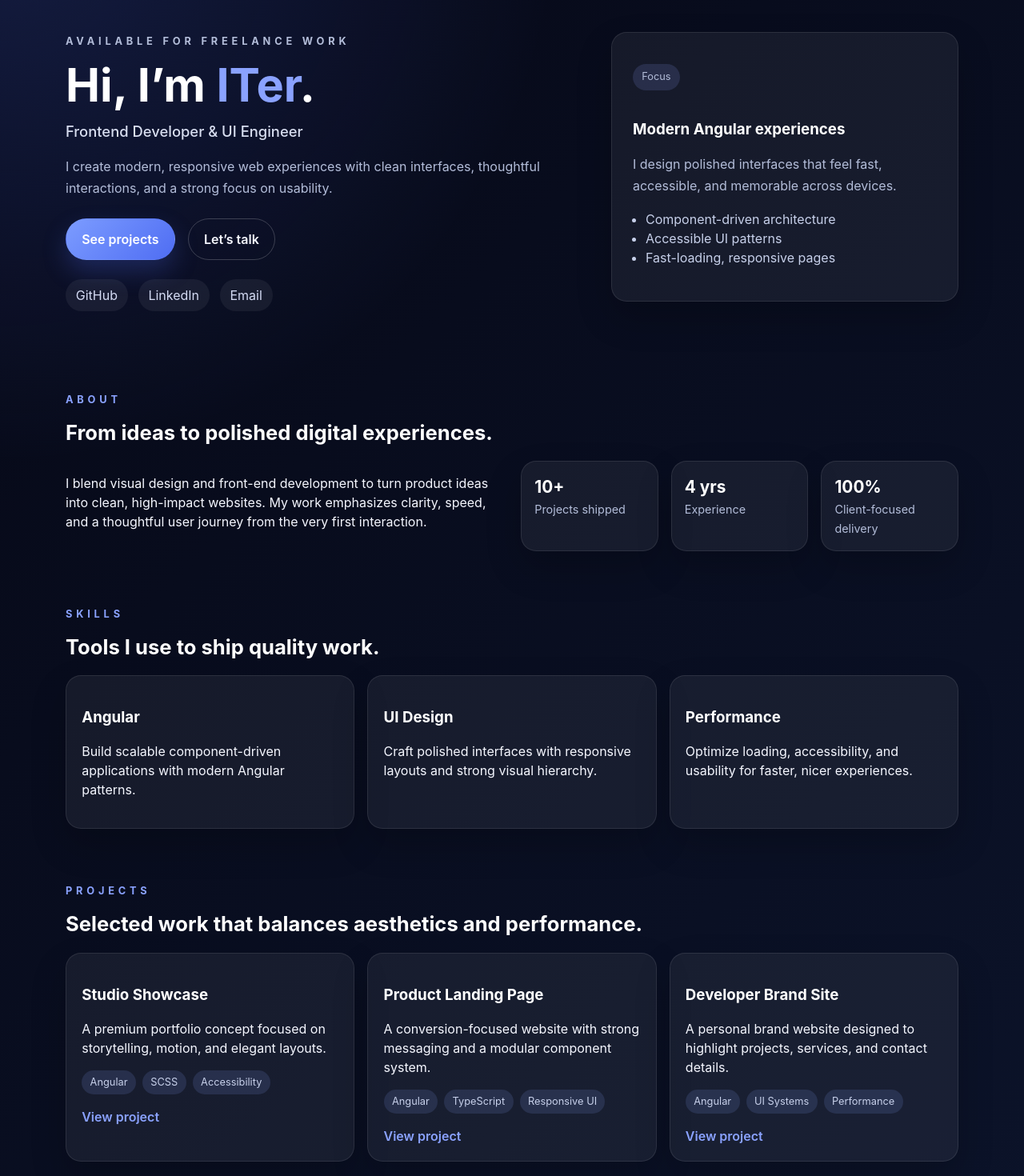
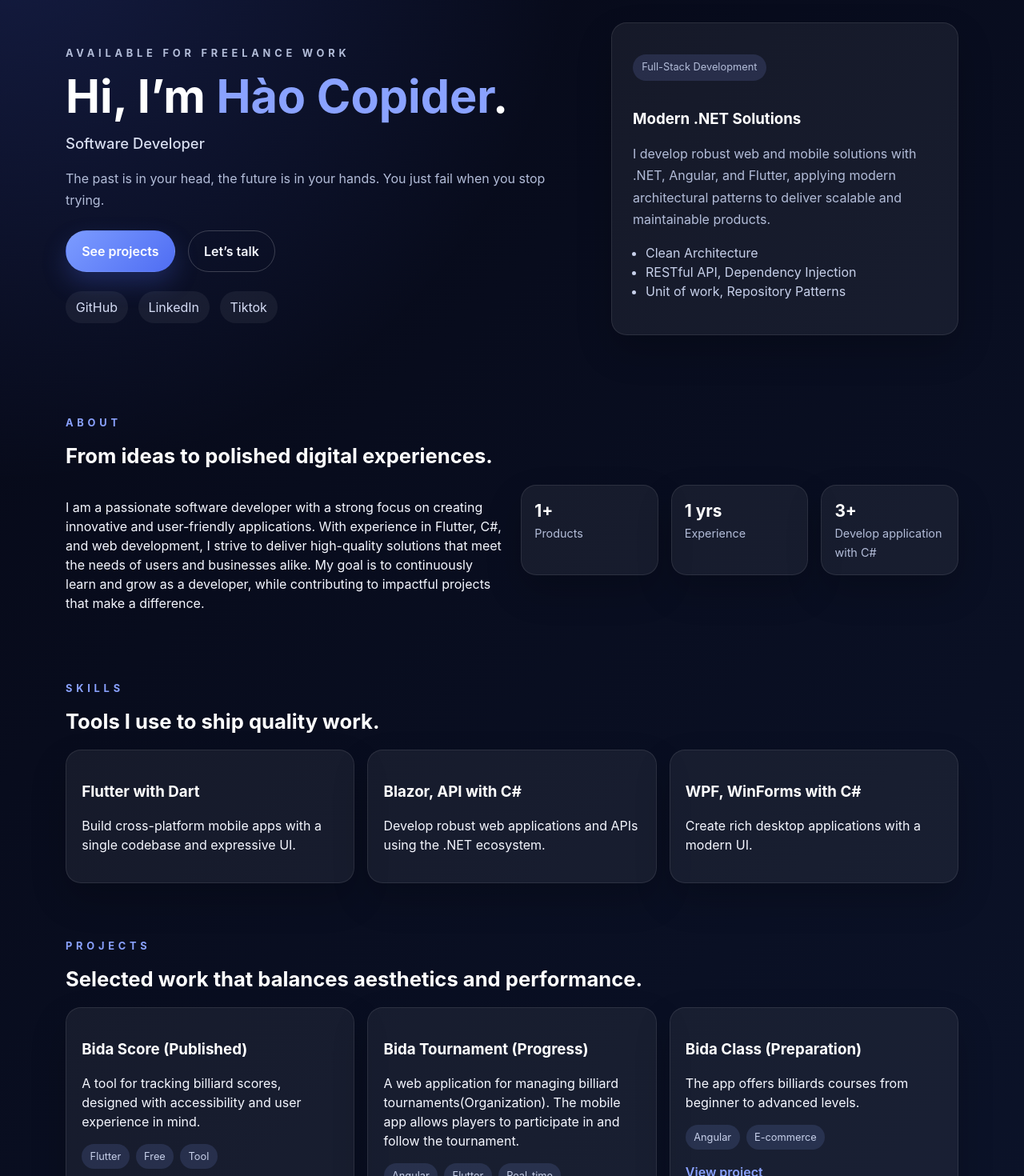
Before and after one commit to haocopider/portfolio, an Angular app: page / in a window 1280 px wide. Shown: the part 120-1590 px from the top of the page at 80% size. Built offline with nearby package versions, Linux system fonts and the light colour scheme.

Commit message:
Last version

```diff
--- a/src/app/app.component.html
+++ b/src/app/app.component.html
@@ -1,5 +1,5 @@
 <header class="site-header">
-  <a class="brand" href="#home">{{ name }}</a>
+  <a class="brand" href="#home">WELLCOME TO MY PORTFOLIO</a>
   <nav class="site-nav">
     <a href="#about">About</a>
     <a href="#skills">Skills</a>
@@ -29,14 +29,22 @@
     </div>
 
     <div class="hero-card">
-      <p class="card-badge">Focus</p>
-      <h3>Modern Angular experiences</h3>
-      <p>I design polished interfaces that feel fast, accessible, and memorable across devices.</p>
+
+      <p class="card-badge">Full-Stack Development</p>
+
+      <h3>Modern .NET Solutions</h3>
+
+      <p>
+        I develop robust web and mobile solutions with .NET, Angular, and Flutter,
+        applying modern architectural patterns to deliver scalable and maintainable products.
+      </p>
+
       <ul>
-        <li>Component-driven architecture</li>
-        <li>Accessible UI patterns</li>
-        <li>Fast-loading, responsive pages</li>
+        <li>Clean Architecture</li>
+        <li>RESTful API, Dependency Injection</li>
+        <li>Unit of work, Repository Patterns</li>
       </ul>
+
     </div>
   </section>
 
@@ -48,8 +56,7 @@
 
     <div class="about-grid">
       <p>
-        I blend visual design and front-end development to turn product ideas into clean, high-impact websites.
-        My work emphasizes clarity, speed, and a thoughtful user journey from the very first interaction.
+        {{ about }}
       </p>
 
       <div class="stats">
--- a/src/app/app.component.ts
+++ b/src/app/app.component.ts
@@ -20,58 +20,61 @@ interface Skill {
   styleUrl: './app.component.scss',
 })
 export class AppComponent {
-  title = 'ITer | Angular Portfolio';
-  name = 'ITer';
-  role = 'Frontend Developer & UI Engineer';
+  title = 'ITer Portfolio';
+  name = 'Hào Copider';
+  role = 'Software Developer';
   summary =
-    'I create modern, responsive web experiences with clean interfaces, thoughtful interactions, and a strong focus on usability.';
-  contactEmail = 'hello@iter.dev';
+    'The past is in your head, the future is in your hands. You just fail when you stop trying.';
+  contactEmail = 'hao.jukain.dev.game@gmail.com';
 
   stats = [
-    { value: '10+', label: 'Projects shipped' },
-    { value: '4 yrs', label: 'Experience' },
-    { value: '100%', label: 'Client-focused delivery' },
+    { value: '1+', label: 'Products' },
+    { value: '1 yrs', label: 'Experience' },
+    { value: '3+', label: 'Develop application with C#' },
   ];
 
   skills: Skill[] = [
     {
-      title: 'Angular',
-      description: 'Build scalable component-driven applications with modern Angular patterns.',
+      title: 'Flutter with Dart',
+      description: 'Build cross-platform mobile apps with a single codebase and expressive UI.',
     },
     {
-      title: 'UI Design',
-      description: 'Craft polished interfaces with responsive layouts and strong visual hierarchy.',
+      title: 'Blazor, API with C#',
+      description: 'Develop robust web applications and APIs using the .NET ecosystem.',
     },
     {
-      title: 'Performance',
-      description: 'Optimize loading, accessibility, and usability for faster, nicer experiences.',
+      title: 'WPF, WinForms with C#',
+      description: 'Create rich desktop applications with a modern UI.',
     },
   ];
 
+  about: string =
+    'I am a passionate software developer with a strong focus on creating innovative and user-friendly applications. With experience in Flutter, C#, and web development, I strive to deliver high-quality solutions that meet the needs of users and businesses alike. My goal is to continuously learn and grow as a developer, while contributing to impactful projects that make a difference.';
+
   projects: Project[] = [
     {
-      title: 'Studio Showcase',
-      description: 'A premium portfolio concept focused on storytelling, motion, and elegant layouts.',
-      tech: ['Angular', 'SCSS', 'Accessibility'],
+      title: 'Bida Score (Published)',
+      description: 'A tool for tracking billiard scores, designed with accessibility and user experience in mind.',
+      tech: ['Flutter', 'Free', 'Tool'],
       link: '#contact',
     },
     {
-      title: 'Product Landing Page',
-      description: 'A conversion-focused website with strong messaging and a modular component system.',
-      tech: ['Angular', 'TypeScript', 'Responsive UI'],
+      title: 'Bida Tournament (Progress)',
+      description: 'A web application for managing billiard tournaments(Organization). The mobile app allows players to participate in and follow the tournament. ',
+      tech: ['Angular', 'Flutter', 'Real-time'],
       link: '#contact',
     },
     {
-      title: 'Developer Brand Site',
-      description: 'A personal brand website designed to highlight projects, services, and contact details.',
-      tech: ['Angular', 'UI Systems', 'Performance'],
+      title: 'Bida Class (Preparation)',
+      description: 'The app offers billiards courses from beginner to advanced levels.',
+      tech: ['Angular', 'E-commerce'],
       link: '#contact',
     },
   ];
 
   socials = [
-    { label: 'GitHub', url: 'https://github.com' },
-    { label: 'LinkedIn', url: 'https://linkedin.com' },
-    { label: 'Email', url: 'mailto:hello@iter.dev' },
+    { label: 'GitHub', url: 'https://github.com/haocopider?tab=repositories' },
+    { label: 'LinkedIn', url: 'https://www.linkedin.com/in/nh%E1%BB%B1t-h%C3%A0o-phan-72357341b/' },
+    { label: 'Tiktok', url: 'https://www.tiktok.com/@pnhao544' },
   ];
 }
```
